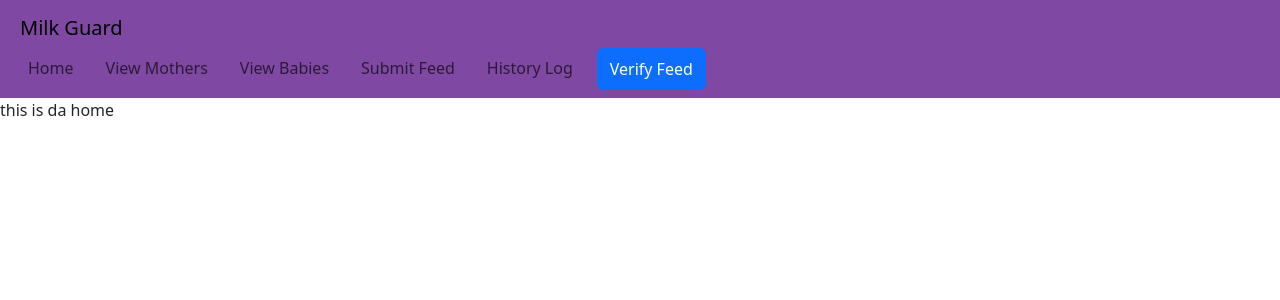
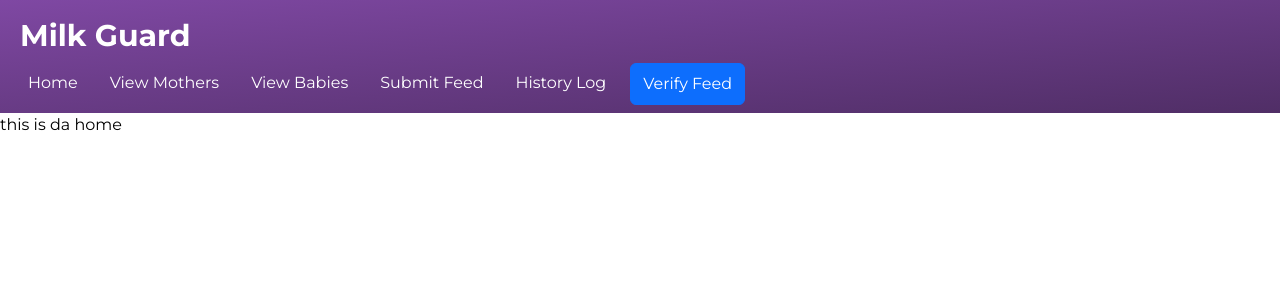
Before and after one commit to meeistom/capstone-project-2024-t3-3900h15bcatdevs, a React (Create React App) app in the folder frontend/: page / in a window 1280 px wide. Shown: the top 300 px of the page. Built offline with nearby package versions, Linux system fonts and the light colour scheme.

Commit message:
added css styling

```diff
--- a/frontend/src/Components/Navibar.jsx
+++ b/frontend/src/Components/Navibar.jsx
@@ -5,6 +5,7 @@ import Nav from "react-bootstrap/Nav";
 import Button from "react-bootstrap/Button";
 import "bootstrap/dist/css/bootstrap.min.css";
 import { useNavigate } from "react-router-dom";
+import "../index.css";
 
 export { Navibar };
 
@@ -37,10 +38,9 @@ function Navibar() {
 
   return (
     <>
-      <Navbar style={{ backgroundColor: "#7F48A3", color: "#FFF" }}>
+      <Navbar className="navbar">
         <Container className="d-flex flex-column align-items-start mx-2">
           <Navbar.Brand onClick={goToHome}>Milk Guard</Navbar.Brand>
-          <Navbar.Toggle />
           <Nav className="flex-row" variant="underline">
             <Nav.Link onClick={goToHome}>Home</Nav.Link>
             <Nav.Link onClick={goToMothers}>View Mothers</Nav.Link>
--- /dev/null
+++ b/frontend/src/index.css
@@ -0,0 +1,26 @@
+@import url("https://fonts.googleapis.com/css2?family=Montserrat:ital,wght@0,100..900;1,100..900&display=swap");
+
+:root {
+  --brandColor: #7f48a3;
+  --navTextColor: #fff;
+  --textColor: #000;
+}
+
+body {
+  font-family: "Montserrat", sans-serif;
+  color: var(--textColor);
+}
+
+.navbar {
+  background-image: linear-gradient(to bottom right, #7f48a3, #502e66);
+}
+
+.navbar .nav-link {
+  color: var(--navTextColor);
+}
+
+.navbar .navbar-brand {
+  color: var(--navTextColor);
+  font-weight: bold;
+  font-size: 30px;
+}
```
